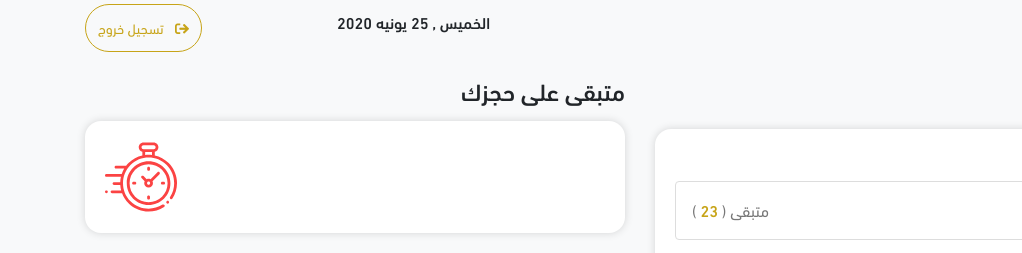
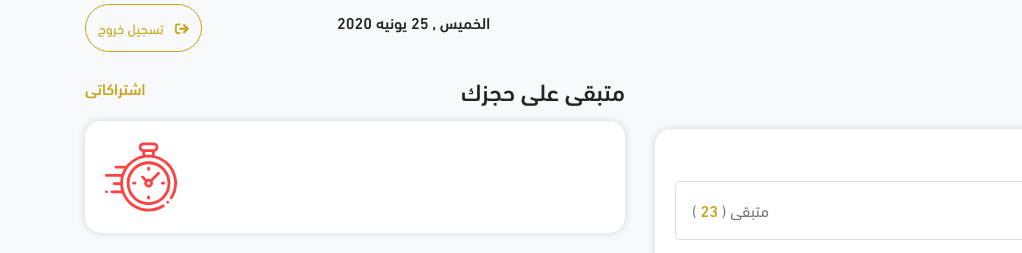
Before and after one commit to MuhammedMetwaly/Booking, a plain HTML site: page index.user.html in a window 1280 px wide. Shown: the top 253 px of the page, 0-1022 px from the left. Drawn offline with nearby package versions, Linux system fonts and the light colour scheme.

Commit message:
a tag to navigate to subs page

```diff
--- a/index.user.html
+++ b/index.user.html
@@ -112,7 +112,12 @@
           </div>
         </div>
         <div class="col-md-6 order-md-2 order-1">
-          <h3 class="medium_font h4 mb-3">متبقى على حجزك</h3>
+          <div class="d-flex">
+            <h3 class="medium_font h4 mb-3">متبقى على حجزك</h3>
+            <div class="mr-auto">
+              <a href="./Subscribitions.html" class="primary medium_font">اشتراكاتى</a>
+            </div>
+          </div>
           <div class="blocked_el mb-4">
             <div class="row">
               <div class="col-8">
```
